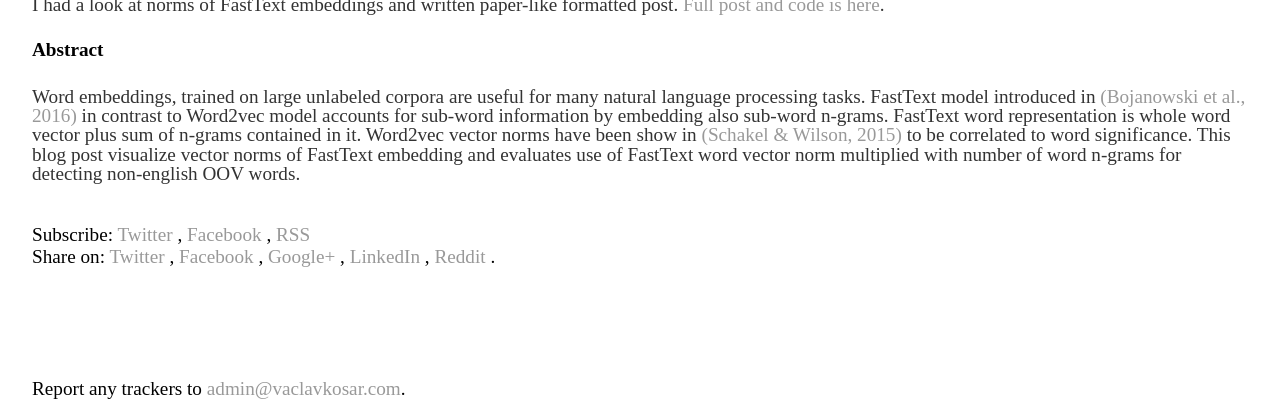
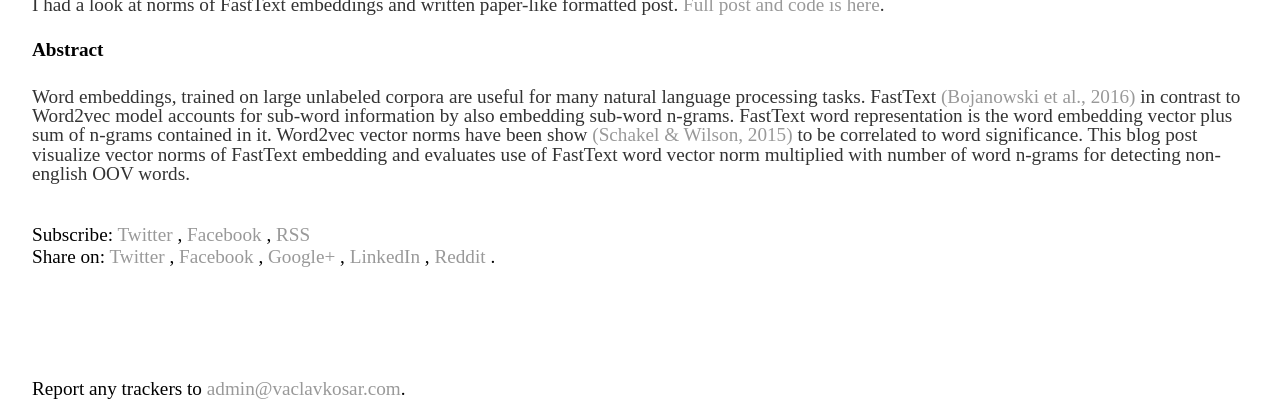
Before and after one commit to vackosar/vackosar.github.io, a Jekyll site: the page built from _posts/2019-06-30-FastText-Vector-Norms-And-OOV-Words.md, in a window 1280 px wide, cut to the strip 624-1024 px from the top of the page. Built offline with Jekyll 4.4.1, drawn with Linux system fonts in a browser that asks for light colours; comment, search, counter and statistics services are not loaded.

Commit message:
fasttext

```diff
--- a/_posts/2019-06-30-FastText-Vector-Norms-And-OOV-Words.md
+++ b/_posts/2019-06-30-FastText-Vector-Norms-And-OOV-Words.md
@@ -10,5 +10,5 @@
 
 #### Abstract
 
-Word embeddings, trained on large unlabeled corpora are useful for many natural language processing tasks. FastText model introduced in [(Bojanowski et al., 2016)](https://arxiv.org/abs/1607.04606) in contrast to Word2vec model accounts for sub-word information by embedding also sub-word n-grams. FastText word representation is whole word vector plus sum of n-grams contained in it.
-Word2vec vector norms have been show in [(Schakel & Wilson, 2015)](http://arxiv.org/abs/1508.02297) to be correlated to word significance. This blog post visualize vector norms of FastText embedding and evaluates use of FastText word vector norm multiplied with number of word n-grams for detecting non-english OOV words.
+Word embeddings, trained on large unlabeled corpora are useful for many natural language processing tasks. FastText [(Bojanowski et al., 2016)](https://arxiv.org/abs/1607.04606) in contrast to Word2vec model accounts for sub-word information by also embedding sub-word n-grams. FastText word representation is the word embedding vector plus sum of n-grams contained in it.
+Word2vec vector norms have been show [(Schakel & Wilson, 2015)](http://arxiv.org/abs/1508.02297) to be correlated to word significance. This blog post visualize vector norms of FastText embedding and evaluates use of FastText word vector norm multiplied with number of word n-grams for detecting non-english OOV words.
```
